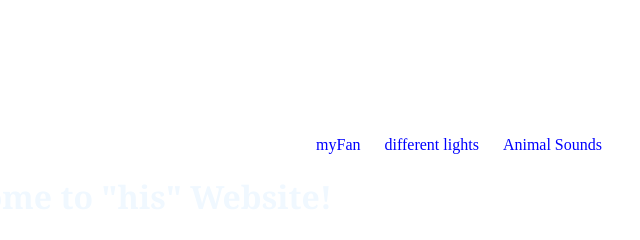
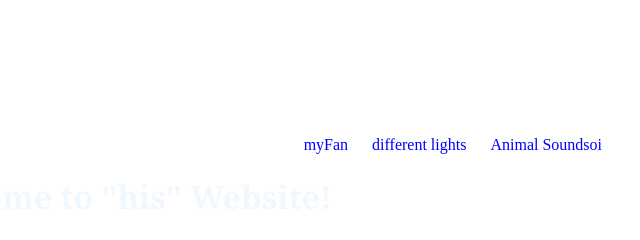
Before and after one commit to codingfrancesco/codingfrancesco.github.io, a plain HTML site: page index.html in a window 1280 px wide. Shown: the top 240 px of the page, 522-1162 px from the left. Drawn offline with Linux system fonts and the light colour scheme.

Commit message:
animal sounds

```diff
--- a/index.html
+++ b/index.html
@@ -20,7 +20,7 @@
         </li></a>
 
         <a href="animal_sounds.html"><li>
-            Animal Sounds
+            Animal Soundsoi
         </li></a>
     </nav>
 
```
